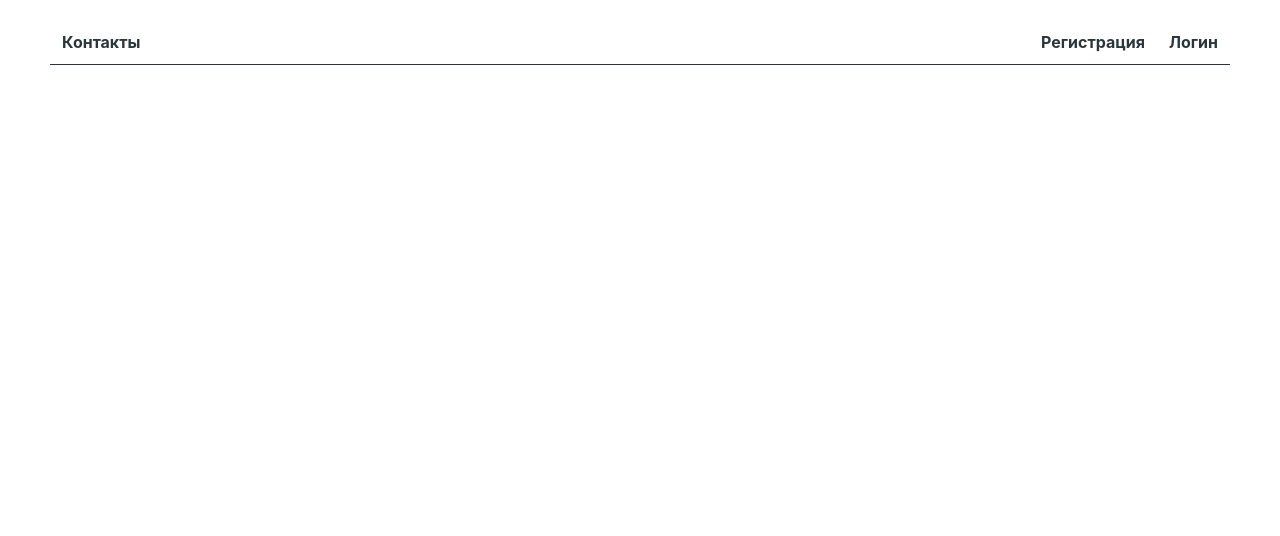
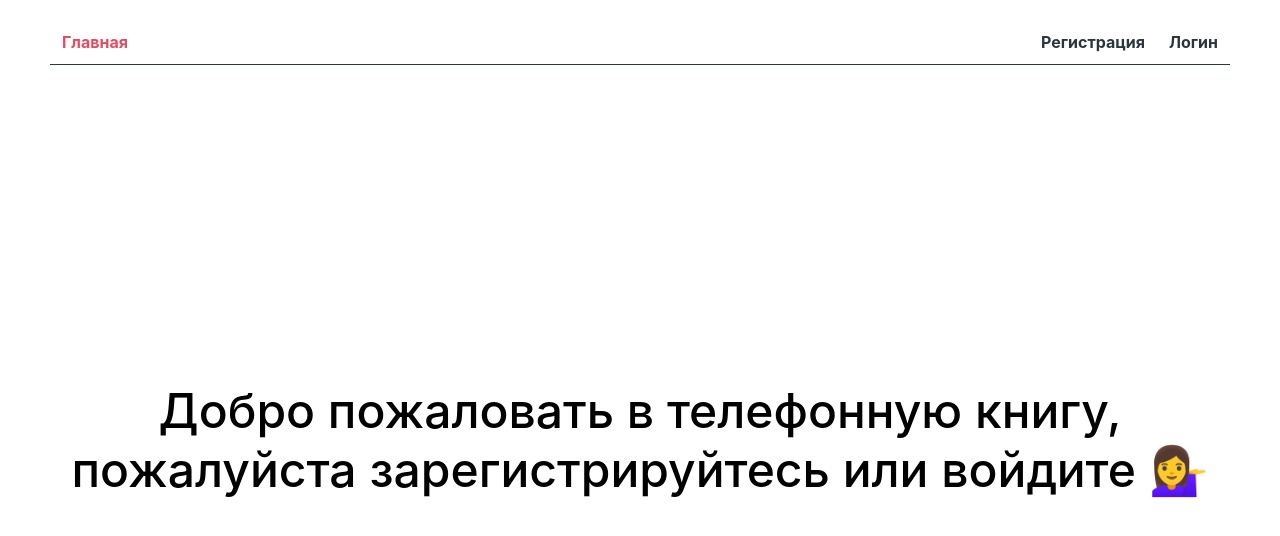
Before and after one commit to ValeronGol/goit-react-hw-08-phonebook, a React (Create React App) app: page / in a window 1280 px wide. Shown: the top 536 px of the page. Built offline with nearby package versions, Linux system fonts and the light colour scheme.

Commit message:
create route

```diff
--- a/src/components/App/App.jsx
+++ b/src/components/App/App.jsx
@@ -1,12 +1,17 @@
-import { useEffect } from 'react';
+import { useEffect, Suspense, lazy } from 'react';
 import { useDispatch } from 'react-redux';
-import { Switch, Route } from 'react-router-dom';
+import { Switch } from 'react-router-dom';
+import { authOperations } from 'redux/auth/auth-operations';
 import AppBar from 'components/AppBar/AppBar';
-import ContactsView from 'views/ContactsView';
-import RegisterView from 'views/RegisterView';
-import LoginView from 'views/LoginView';
-import { authOperations } from 'redux/auth/auth-operations';
+import PrivateRoute from 'components/Route/PrivateRoute';
+import PublicRoute from 'components/Route/PublicRoute';
+import { LoaderMore } from 'components/Loader/Loader';
 import { Container } from './App.styled';
+
+const HomeView = lazy(() => import('views/HomeView'));
+const RegisterView = lazy(() => import('views/RegisterView'));
+const LoginView = lazy(() => import('views/LoginView'));
+const ContactsView = lazy(() => import('views/ContactsView'));
 
 export default function App() {
   const dispatch = useDispatch();
@@ -19,9 +24,20 @@ export default function App() {
     <Container>
       <AppBar />
       <Switch>
-        <Route path="/register" component={RegisterView} />
-        <Route path="/login" component={LoginView} />
-        <Route path="/contacts" component={ContactsView} />
+        <Suspense fallback={<LoaderMore />}>
+          <PublicRoute exact path="/">
+            <HomeView />
+          </PublicRoute>
+          <PublicRoute exact path="/register" restricted>
+            <RegisterView />
+          </PublicRoute>
+          <PublicRoute exact path="/login" redirectTo="/contacts" restricted>
+            <LoginView />
+          </PublicRoute>
+          <PrivateRoute path="/contacts" redirectTo="/login">
+            <ContactsView />
+          </PrivateRoute>
+        </Suspense>
       </Switch>
     </Container>
   );
--- a/src/components/Navigation/Navigation.jsx
+++ b/src/components/Navigation/Navigation.jsx
@@ -1,5 +1,7 @@
 import React from 'react';
 import { NavLink } from 'react-router-dom';
+import { useSelector } from 'react-redux';
+import authSelectors from 'redux/auth/auth-selectors';
 
 const styles = {
   link: {
@@ -14,8 +16,15 @@ const styles = {
   },
 };
 
-const Navigation = () => (
+const Navigation = () => {
+  const isLoggedIn = useSelector(authSelectors.getIsLoggedIn);
+  return (
     <nav>
+      <NavLink to="/" exact style={styles.link} activeStyle={styles.activeLink}>
+        Главная
+      </NavLink>
+      {isLoggedIn && (
+        <>
           <NavLink
             to="/contacts"
             exact
@@ -24,7 +33,10 @@ const Navigation = () => (
           >
             Контакты
           </NavLink>
+        </>
+      )}
     </nav>
   );
+};
 
 export default Navigation;
--- /dev/null
+++ b/src/components/Route/PrivateRoute.jsx
@@ -0,0 +1,16 @@
+import { useSelector } from 'react-redux';
+import { Route, Redirect } from 'react-router-dom';
+import authSelectors from 'redux/auth/auth-selectors';
+
+export default function PrivateRoute({
+  children,
+  redirectTo = '/',
+  ...routeProps
+}) {
+  const isLoggedIn = useSelector(authSelectors.getIsLoggedIn);
+  return (
+    <Route {...routeProps}>
+      {isLoggedIn ? children : <Redirect to={redirectTo} />}
+    </Route>
+  );
+}
--- /dev/null
+++ b/src/components/Route/PublicRoute.jsx
@@ -0,0 +1,18 @@
+import { useSelector } from 'react-redux';
+import { Route, Redirect } from 'react-router-dom';
+import authSelectors from 'redux/auth/auth-selectors';
+
+export default function PublicRoute({
+  children,
+  restricted = false,
+  redirectTo = '/',
+  ...routeProps
+}) {
+  const isLoggedIn = useSelector(authSelectors.getIsLoggedIn);
+  const shouldRedirect = isLoggedIn && restricted;
+  return (
+    <Route {...routeProps}>
+      {shouldRedirect ? <Redirect to={redirectTo} /> : children}
+    </Route>
+  );
+}
--- a/src/redux/auth/auth-operations.js
+++ b/src/redux/auth/auth-operations.js
@@ -3,7 +3,7 @@ import { createAsyncThunk } from '@reduxjs/toolkit';
 
 axios.defaults.baseURL = 'https://connections-api.herokuapp.com';
 
-const token = {
+export const token = {
   set(token) {
     axios.defaults.headers.common.Authorization = `Bearer ${token}`;
   },
--- a/src/redux/contacts/contacts-operations.js
+++ b/src/redux/contacts/contacts-operations.js
@@ -1,14 +1,23 @@
 import { createAsyncThunk } from '@reduxjs/toolkit';
 import axios from 'axios';
+import { token } from 'redux/auth/auth-operations';
 
 export const fetchContact = createAsyncThunk(
   'contacts/fetchContacts',
-  async (_, { rejectWithValue }) => {
+  async (_, thunkAPI) => {
+    const state = thunkAPI.getState();
+    const persistToken = state.auth.token;
+
+    if (!persistToken) {
+      return thunkAPI.rejectWithValue();
+    }
+
+    token.set(persistToken);
     try {
-      const { data } = await axios.get('/contacts');
-      return data;
+      const user = await axios.get('/contacts');
+      return user.data;
     } catch (error) {
-      return rejectWithValue(error.message);
+      return thunkAPI.rejectWithValue(error);
     }
   },
 );
--- /dev/null
+++ b/src/views/HomeView.jsx
@@ -0,0 +1,29 @@
+import React from 'react';
+
+const styles = {
+  container: {
+    minHeight: 'calc(100vh - 50px)',
+    display: 'flex',
+    alignItems: 'center',
+    justifyContent: 'center',
+  },
+  title: {
+    fontWeight: 500,
+    fontSize: 48,
+    textAlign: 'center',
+  },
+};
+
+const HomeView = () => (
+  <div style={styles.container}>
+    <h1 style={styles.title}>
+      Добро пожаловать в телефонную книгу, пожалуйста зарегистрируйтесь или
+      войдите{' '}
+      <span role="img" aria-label="Иконка приветствия">
+        💁‍♀️
+      </span>
+    </h1>
+  </div>
+);
+
+export default HomeView;
```
Lines whose indentation alone changed are shown as unchanged.
